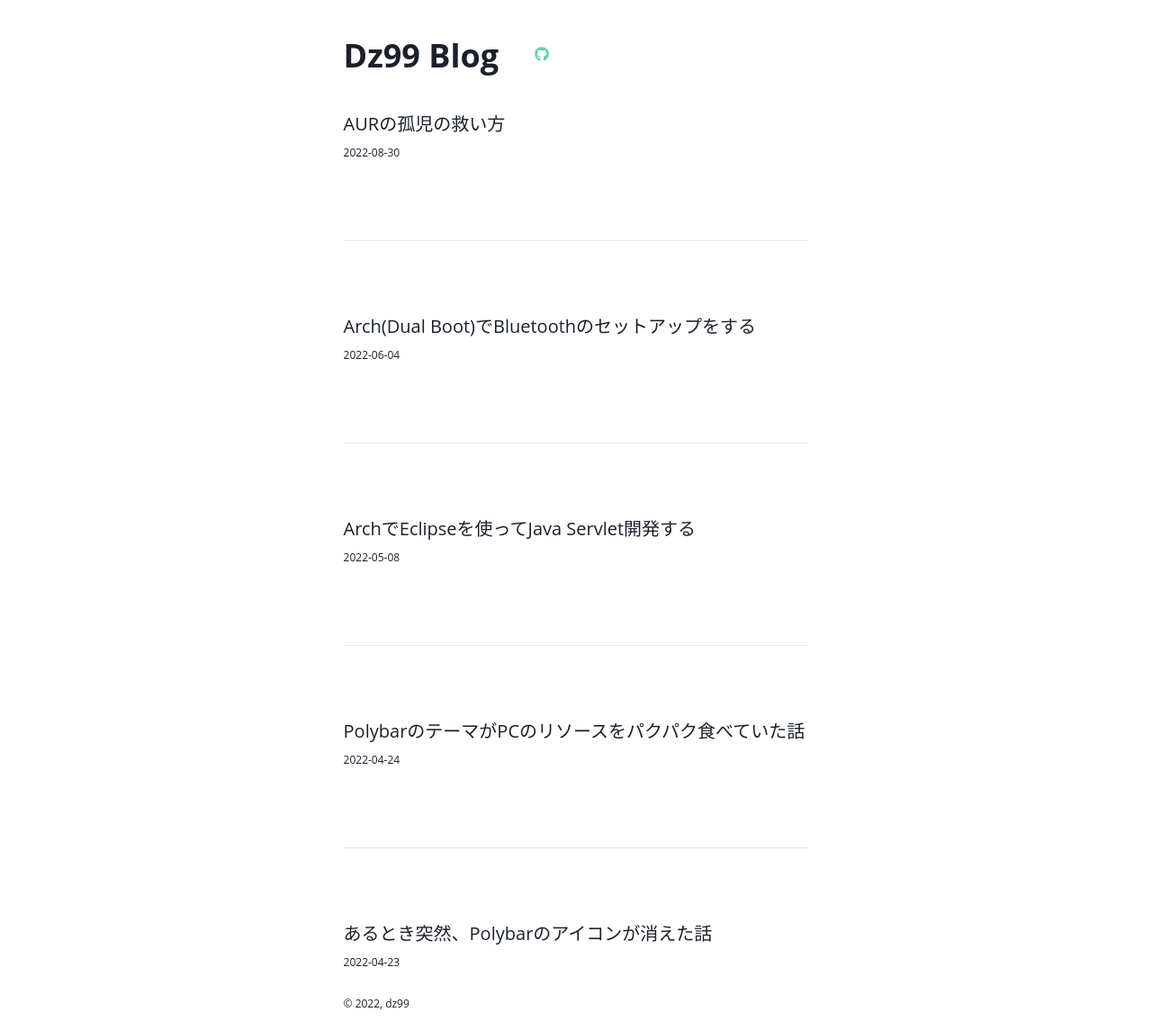
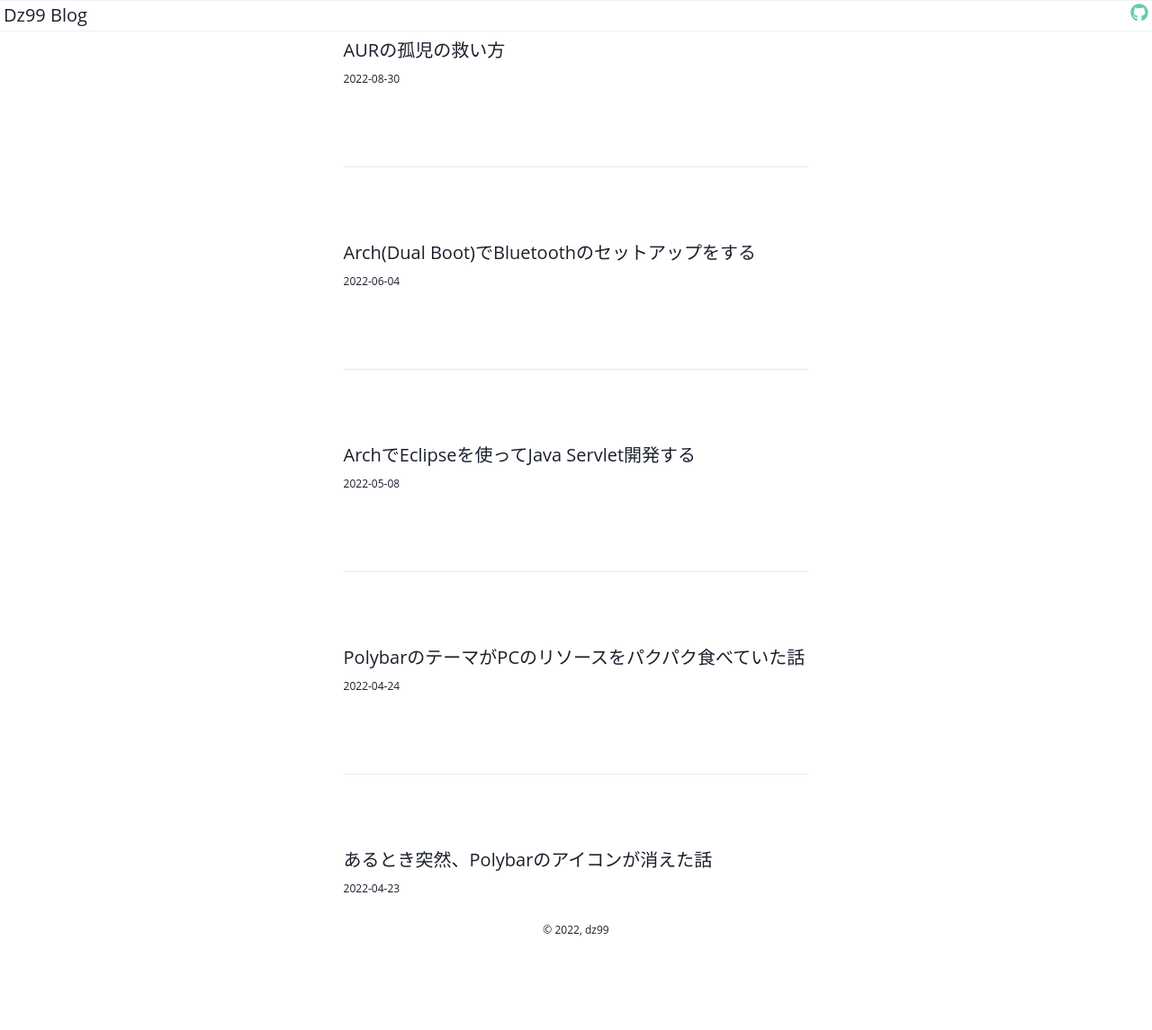
Before and after one commit to Dz0526/blog, a Next.js app: page / in a window 1280 px wide. Shown: the whole page at 90% size. After the commit the page ends 1083 px from the top, so only its background shows below. Built offline with nearby package versions, Linux system fonts and the light colour scheme.

Commit message:
Feat(Header): improve design contents divide etc

```diff
--- a/src/components/Footer.tsx
+++ b/src/components/Footer.tsx
@@ -4,7 +4,9 @@ import React, { FC } from 'react';
 export const Footer: FC = () => {
   return (
     <Box my={5} as='footer'>
-      <Text fontSize='xs'>&copy; 2022, dz99</Text>
+      <Text fontSize='xs' textAlign={'center'}>
+        &copy; 2022, dz99
+      </Text>
     </Box>
   );
 };
--- a/src/components/Header.tsx
+++ b/src/components/Header.tsx
@@ -1,16 +1,27 @@
 import React, { FC } from 'react';
-import { HStack, Heading, Link, Icon } from '@chakra-ui/react';
+import { HStack, Heading, Link, Icon, Box } from '@chakra-ui/react';
 import { FaGithub } from 'react-icons/fa';
 
 export const Header: FC = () => {
   return (
-    <HStack spacing={10} my={10}>
-      <Link href='/' _hover={{ color: 'accent.100' }}>
-        <Heading as='h2'>Dz99 Blog</Heading>
-      </Link>
-      <Link href='https://github.com/Dz0526' isExternal>
-        <Icon as={FaGithub} color='accent.100' />
-      </Link>
-    </HStack>
+    <Box
+      position={'fixed'}
+      width={'100%'}
+      borderColor={'gray.100'}
+      borderBottomWidth={1}
+      backdropFilter={'auto'}
+      backdropBlur={'2px'}
+    >
+      <HStack p={1} justifyContent={'space-between'} width={'100%'}>
+        <Link href='/' _hover={{ color: 'accent.100' }}>
+          <Heading as='h1' fontWeight={'normal'} fontSize={20}>
+            Dz99 Blog
+          </Heading>
+        </Link>
+        <Link href='https://github.com/Dz0526' isExternal>
+          <Icon as={FaGithub} color='accent.100' fontSize={20} />
+        </Link>
+      </HStack>
+    </Box>
   );
 };
--- a/src/layouts/Layout.tsx
+++ b/src/layouts/Layout.tsx
@@ -1,4 +1,4 @@
-import { Container } from '@chakra-ui/react';
+import { Box, Container, Divider } from '@chakra-ui/react';
 import { Footer } from 'components/Footer';
 import { Header } from 'components/Header';
 import React, { FC } from 'react';
@@ -9,10 +9,13 @@ type Props = {
 
 export const Layout: FC<Props> = ({ children }) => {
   return (
-    <Container my={5}>
+    <Box>
       <Header />
-      {children}
-      <Footer />
-    </Container>
+      <Divider />
+      <Container my={10}>
+        {children}
+        <Footer />
+      </Container>
+    </Box>
   );
 };
```
